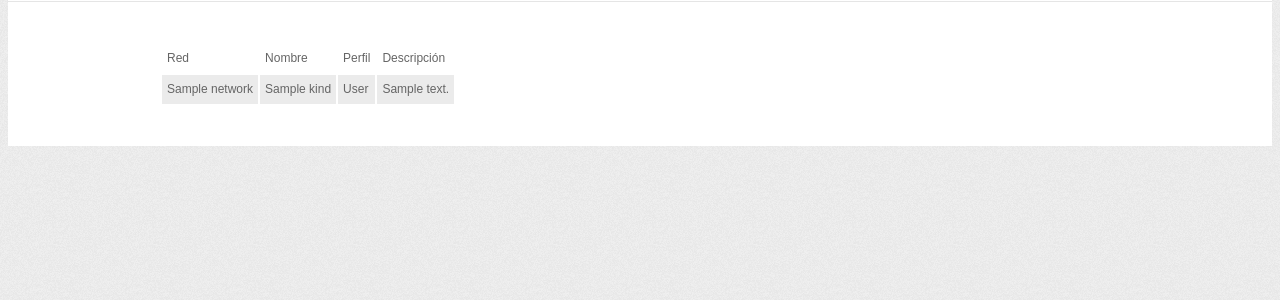
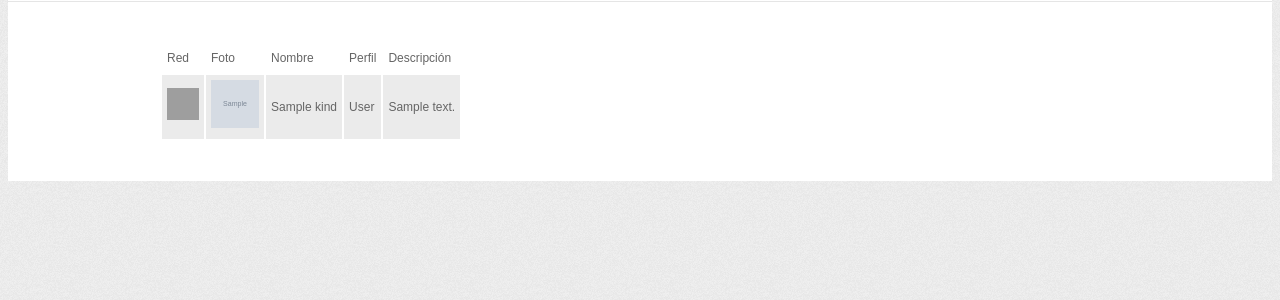
Before and after one commit to erikriver/startupdrinks, a Django app: template startupdrinks/events/templates/list.html in a window 1280 px wide. Shown: the part 38-338 px from the top of the page. Run offline with Django 3.2, Linux system fonts and the light colour scheme; the template is opened without the code that fills it: most values are stand-ins (such as "Sample title", 1, 10 or a date in 2020); grey boxes marked "Sample" are stand-in pictures; some libraries are stand-ins or nearby versions; grey boxes are pictures that could not be loaded.

Commit message:
social media icons and photo

```diff
--- a/startupdrinks/events/templates/list.html
+++ b/startupdrinks/events/templates/list.html
@@ -7,6 +7,7 @@
 <table>
     <tr>
         <td>Red</td>
+        <td>Foto</td>
         <td>Nombre</td>
         <td>Perfil</td>
         <td>Descripción</td>
@@ -15,7 +16,10 @@
     {% for profile  in object_list %}
     <tr class="{% cycle 'alt' 'alt2' %}">
         <td>
-            {{ profile.network }}
+            <img src="{{ STATIC_URL }}images/{{ profile.network }}-64.png" height="32" width="32" />
+        </td>
+        <td>
+            <img src="{{ profile.photo_url }}" height="48" width="48" />
         </td>
         <td>
             {{ profile.kind }}
```
Also changed, not shown: startupdrinks/events/static/images/facebook-64.png (added), startupdrinks/events/static/images/linkedin-64.png (added), startupdrinks/events/static/images/twitter-64.png (added).
